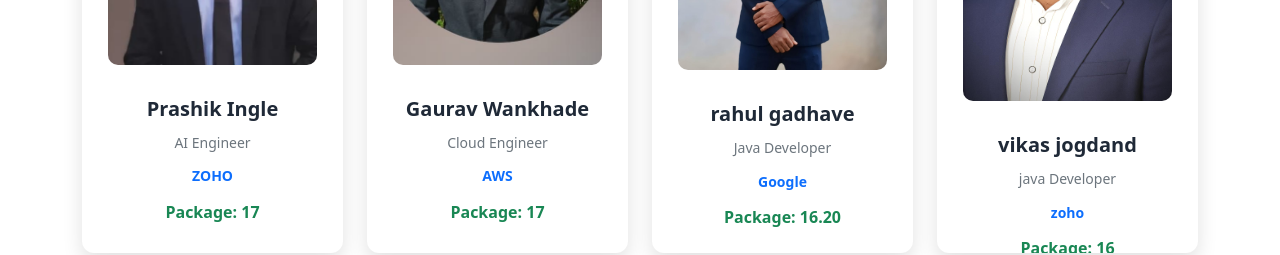
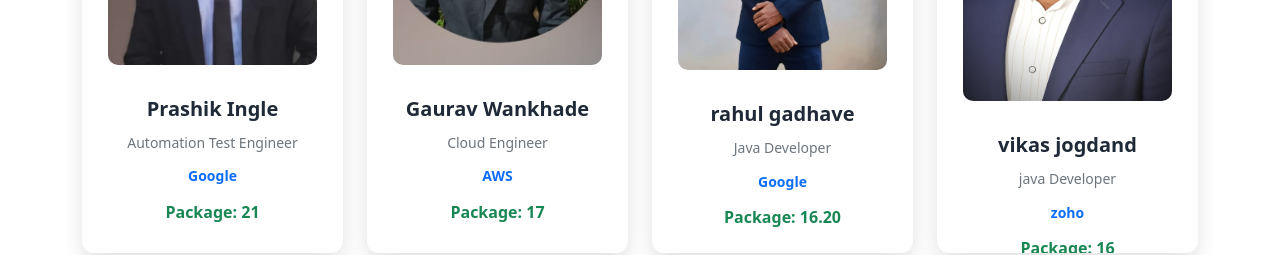
Before and after one commit to bhiseyash77-creator/react-project, a React (Vite) app: page /place in a window 1280 px wide. Shown: the part 2040-2295 px from the top of the page. Built offline with nearby package versions, Linux system fonts and the light colour scheme; the HTML template or start-up script is replaced by a standard one.

Commit message:
update prashik

```diff
--- a/src/App.jsx
+++ b/src/App.jsx
@@ -49,6 +49,7 @@
             {isLogin && <Route path="/pending" element={<Pending />} />}
             {isLogin && <Route path="/students" element={<Students />} />}
              {isLogin && <Route path="/owner" element={<OwnerDashboard/>}/>}
+
           </Routes>
         </div>
 
--- a/src/compo/Carousel.jsx
+++ b/src/compo/Carousel.jsx
@@ -1,4 +1,3 @@
-
 
 import React from "react";
 import { useNavigate } from "react-router-dom";
--- a/src/compo/OurServices.jsx
+++ b/src/compo/OurServices.jsx
@@ -96,9 +96,9 @@
 
           {/* Mock Interviews */}
           <div className="col-md-4 mb-4 animate__animated animate__zoomIn">
-            <div className="card shadow h-100 border-0">
+            <div className="card shadow h-80 border-0">
               <img
-                src="https://www.cheggindia.com/wp-content/uploads/2021/02/CG10150_featured.jpg"
+                src="https://tse2.mm.bing.net/th/id/OIP.gD1TNGZW6M8qZwAuiDXF6wHaE2?pid=Api&P=0&h=180"
                 className="card-img-top"
                 alt="Mock Interview"
               />
--- a/src/compo/TopPlacedStudents.jsx
+++ b/src/compo/TopPlacedStudents.jsx
@@ -18,7 +18,7 @@
     { name: "Shilpa Dongre", role: "AI Engineer", company: "Tesla", package: "17", img: "/images/s10.jpeg" },
            { name: "nikita jadhav ", role: "Automation Test Engineer", company: "IBM", package: "17", img: "/images/nikita.png" },
        { name: "Ajinkya chandankhede ", role: "Automation Test Engineer", company: "Xoriant", package: "17", img: "/images/ajinkya.png" },
-     { name: "Prashik Ingle", role: "AI Engineer", company: "ZOHO", package: "17", img: "/images/s11.jpeg" },
+     { name: "Prashik Ingle", role: "Automation Test Engineer", company: "Google", package: "21", img: "/images/s11.jpeg" },
      { name: "Gaurav Wankhade", role: "Cloud Engineer", company: "AWS", package: "17", img: "/images/s12.jpeg" },
      { name: "rahul gadhave", role: "Java Developer", company: "Google", package: "16.20", img: "/images/s14.jpeg" },
      { name: "vikas  jogdand", role: "java Developer", company: "zoho", package: "16", img: "/images/s15.jpeg" },
```
